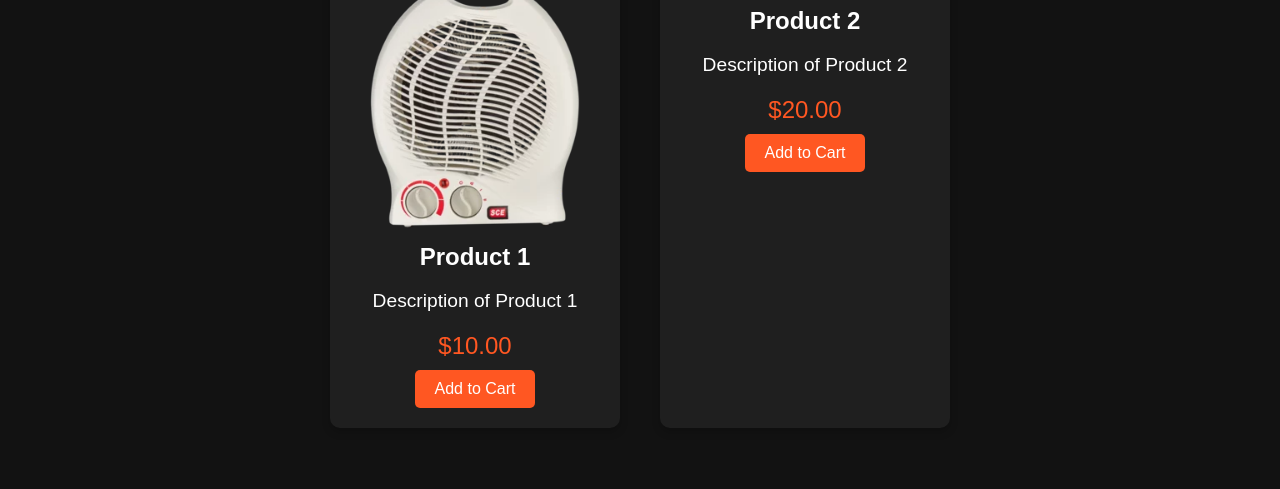
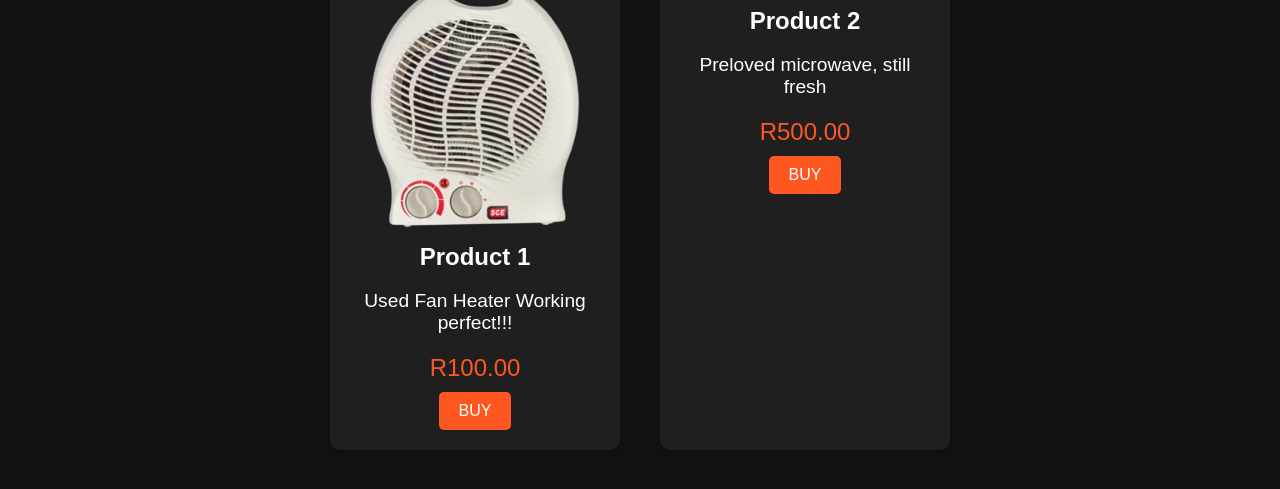
Before and after one commit to Londigaga/OLX, a plain HTML site: page shop.html in a window 1280 px wide. Shown: the part 247-736 px from the top of the page. Drawn offline with Linux system fonts and the light colour scheme; files whose address does not match are found by name.

Commit message:
Update shop.html

```diff
--- a/shop.html
+++ b/shop.html
@@ -26,16 +26,16 @@
                 <div class="product-item">
                     <img src="product1.jpg" alt="Product 1">
                     <h2>Product 1</h2>
-                    <p>Description of Product 1</p>
-                    <p class="price">$10.00</p>
-                    <button>Add to Cart</button>
+                    <p>Used Fan Heater Working perfect!!!</p>
+                    <p class="price">R100.00</p>
+                    <button>BUY</button>
                 </div>
                 <div class="product-item">
                     <img src="product2.jpg" alt="Product 2">
                     <h2>Product 2</h2>
-                    <p>Description of Product 2</p>
-                    <p class="price">$20.00</p>
-                    <button>Add to Cart</button>
+                    <p>Preloved microwave, still fresh</p>
+                    <p class="price">R500.00</p>
+                    <button>BUY</button>
                 </div>
                 <!-- Add more products as needed -->
             </div>
```
